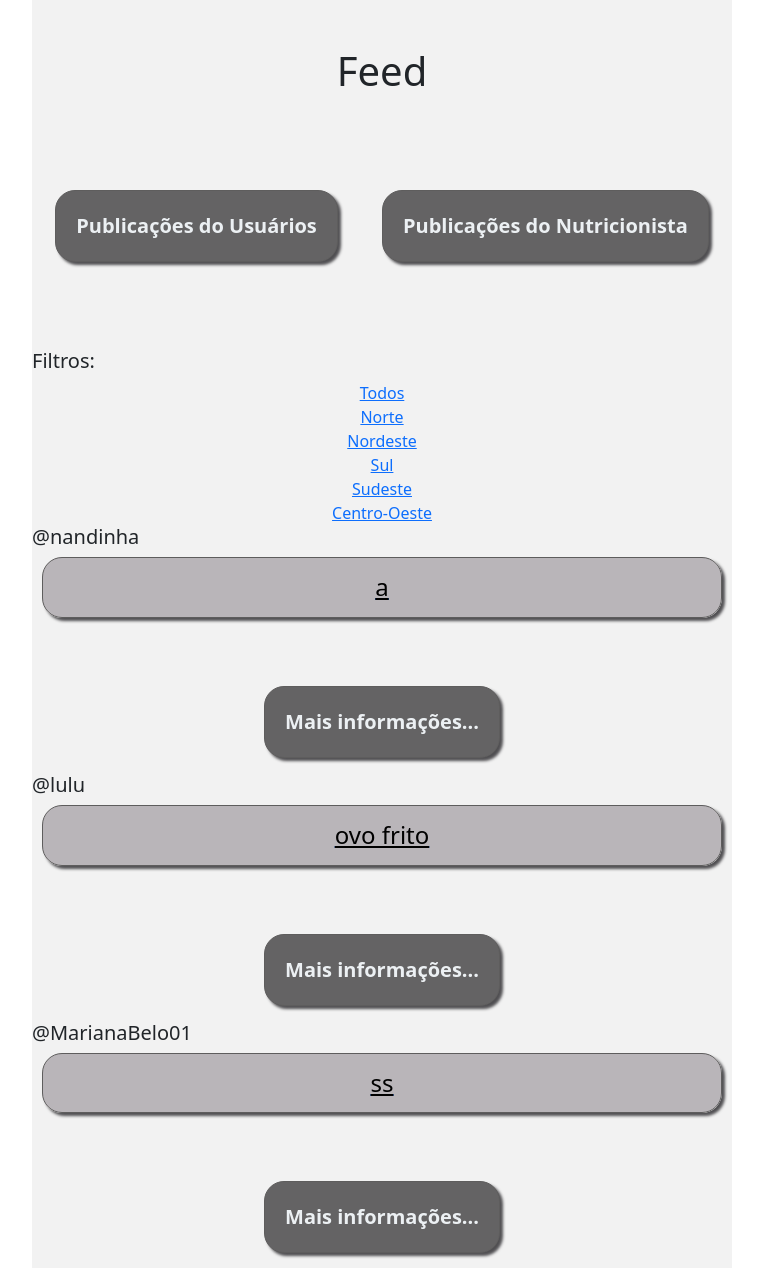
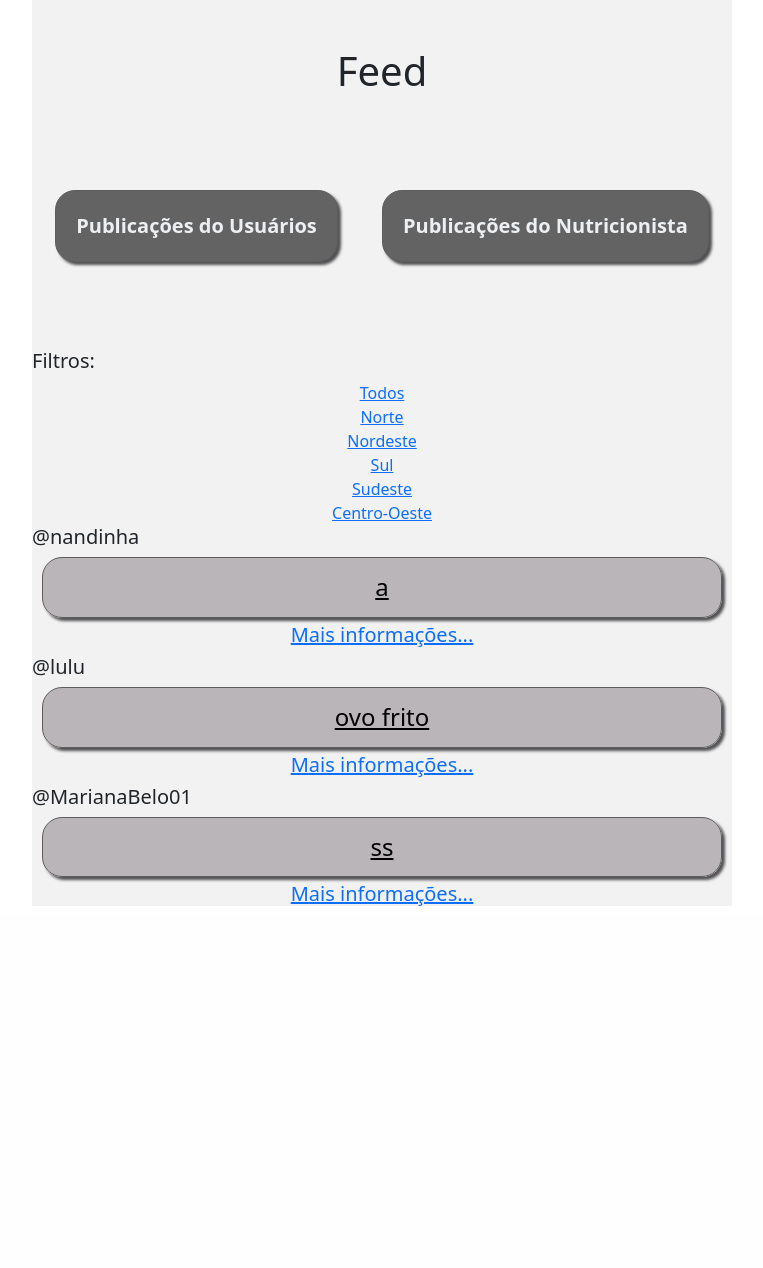
Before and after one commit to grupoSWEP/SWEP, a Django app: page /feed/ in a window 1280 px wide. Shown: the part 57-1325 px from the top of the page, without its empty margins (258-1021 px from the left). After the commit the page ends 963 px from the top, so only its background shows below. Run offline with Django 4.2, Linux system fonts and the light colour scheme; data comes from the database, SQL or seed files in the repository; some libraries are stand-ins or nearby versions.

Commit message:
Update feed.html

```diff
--- a/swepApp/templates/feed.html
+++ b/swepApp/templates/feed.html
@@ -90,8 +90,8 @@
       {% endfor %}
       {% for recipe in posts %}
         <h3>@{{recipe.author}}</h3>
-        <a href="{% url 'Receita' recipe.id %}"><h4>{{recipe.titulo}} </h4></a></br></br>
-        <button class="infomacoes">Mais informações...</button></a>
+        <h4>{{recipe.titulo}}</h4>
+        <div class=""><a href="{% url 'Receita' recipe.id %}"><h5> Mais informações... </h5></a></div>
       {% endfor %}
     {% endblock %}
     </div>
```
